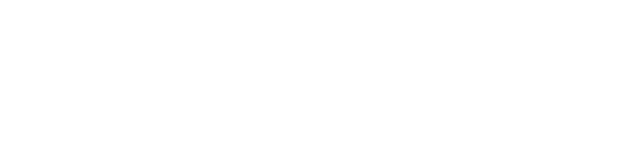
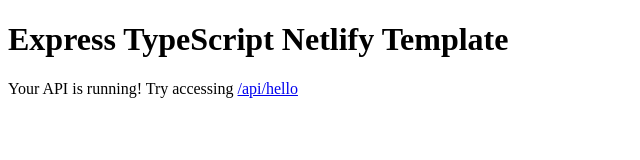
Before and after one commit to argf013/express-ts-netlify-template, a website: page public/index.html in a window 1280 px wide. Shown: the whole page, without its empty margins (0-640 px from the left). Drawn offline with Linux system fonts and the light colour scheme.

Commit message:
update html

```diff
--- a/public/index.html
+++ b/public/index.html
@@ -1,10 +1,12 @@
+<!DOCTYPE html>
 <html lang="en">
 <head>
     <meta charset="UTF-8">
     <meta name="viewport" content="width=device-width, initial-scale=1.0">
-    <title>Test</title>
+    <title>Express TypeScript Netlify Template</title>
 </head>
 <body>
-
+    <h1>Express TypeScript Netlify Template</h1>
+    <p>Your API is running! Try accessing <a href="/api/hello">/api/hello</a></p>
 </body>
 </html>
```
